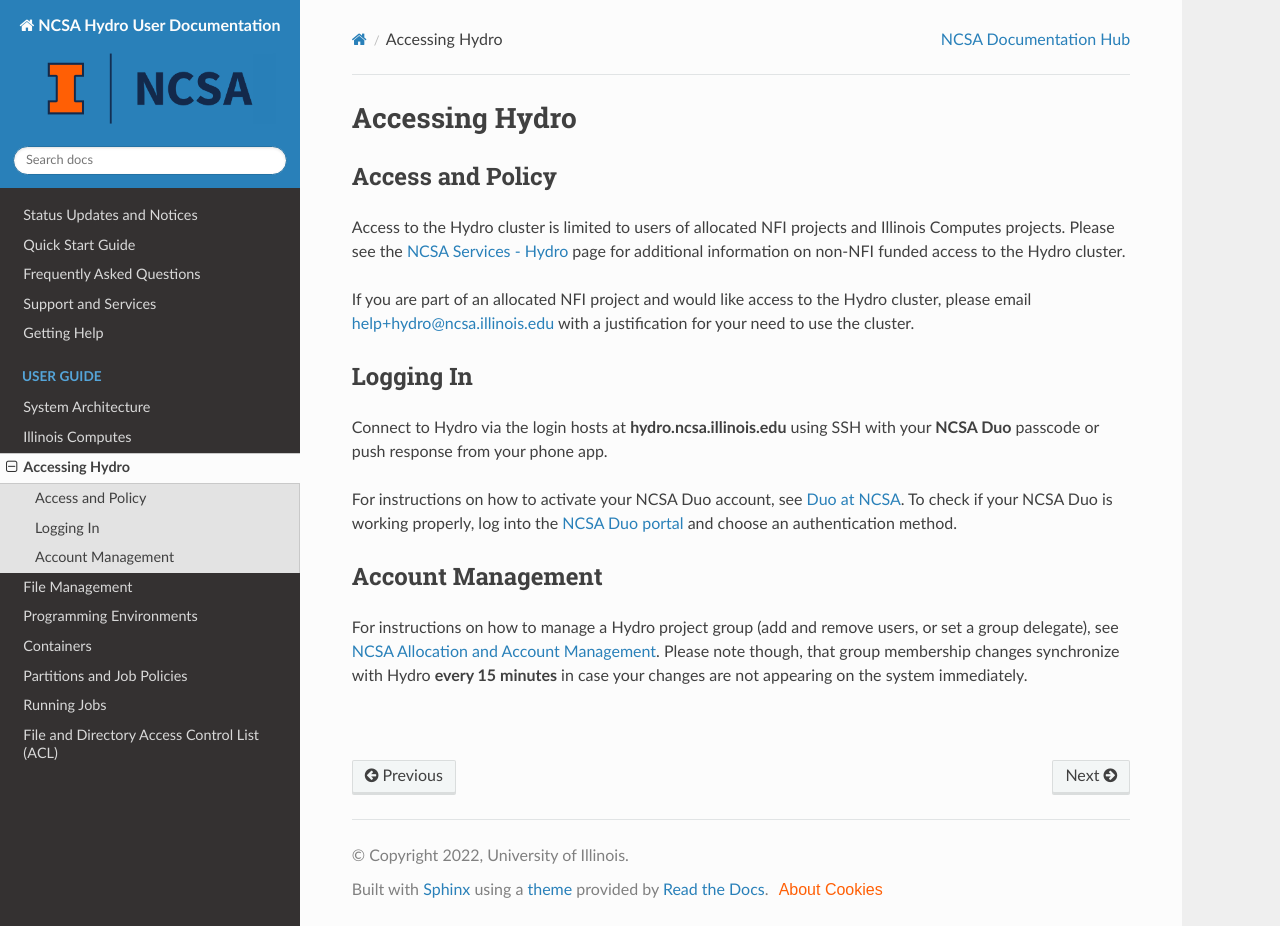
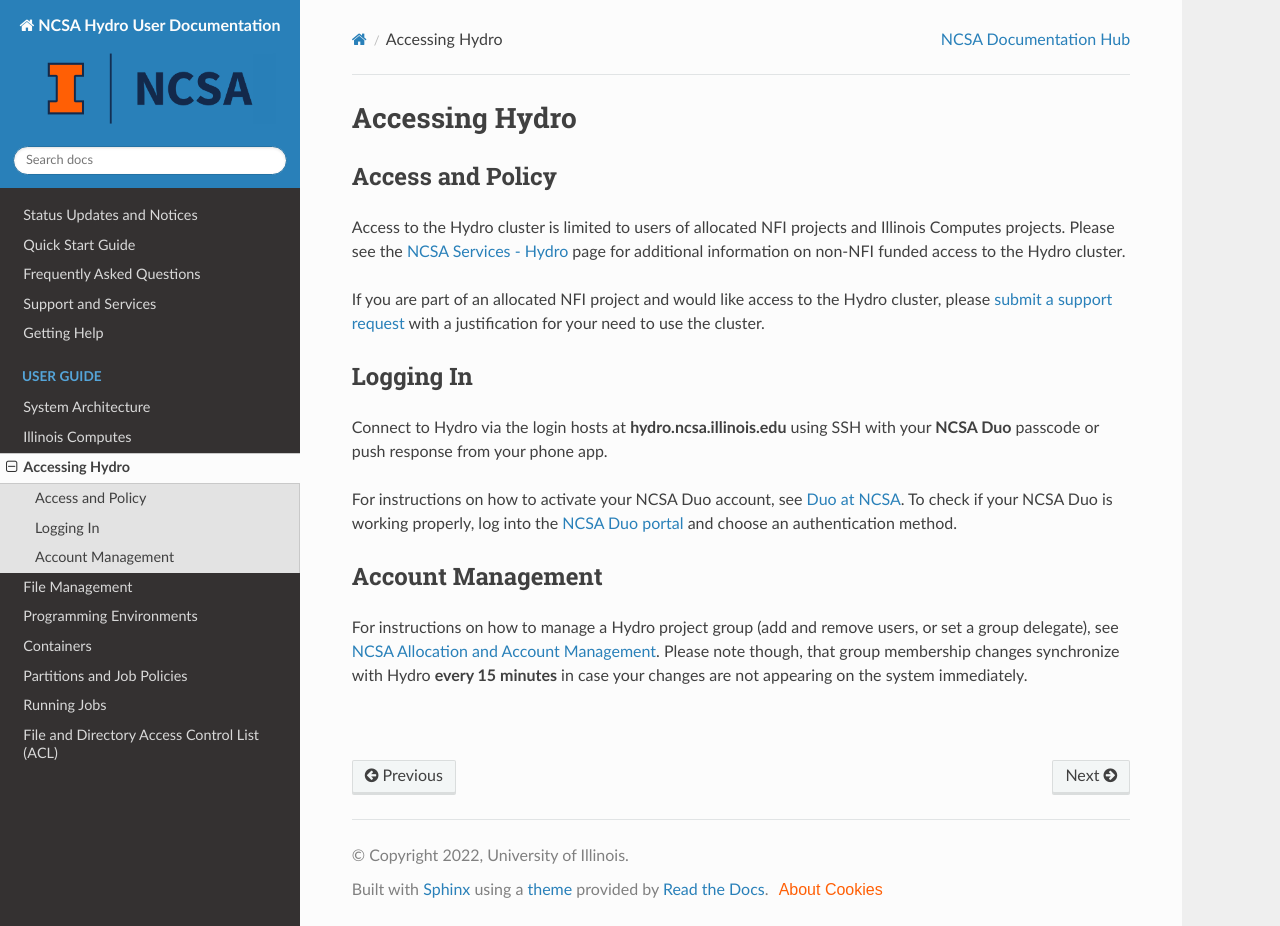
Before and after one commit to ncsa/hydro_documentation, a Sphinx documentation site: the page built from docs/source/user-guide/accessing.rst, in a window 1280 px wide and 926 px high. Built offline with Sphinx 7.4.7 and the Read the Docs theme 2.0.0, drawn with Linux system fonts in a browser that asks for light colours.

Commit message:
Update accessing.rst
replaced email with link to submit a support request

```diff
--- a/docs/source/user-guide/accessing.rst
+++ b/docs/source/user-guide/accessing.rst
@@ -11,7 +11,7 @@
 Access to the Hydro cluster is limited to users of allocated NFI projects and Illinois Computes projects.
 Please see the `NCSA Services - Hydro <https://wiki.ncsa.illinois.edu/display/FIN/Hydro>`_ page for additional information on non-NFI funded access to the Hydro cluster.
 
-If you are part of an allocated NFI project and would like access to the Hydro cluster, please email `help+hydro@ncsa.illinois.edu <mailto:help+hydro@ncsa.illinois.edu?subject=access%20to%20Hydro%20cluster>`_ with a justification for your need to use the cluster.
+If you are part of an allocated NFI project and would like access to the Hydro cluster, please :ref:`submit a support request <help>` with a justification for your need to use the cluster.
 
 .. _logging-in:
 
```
